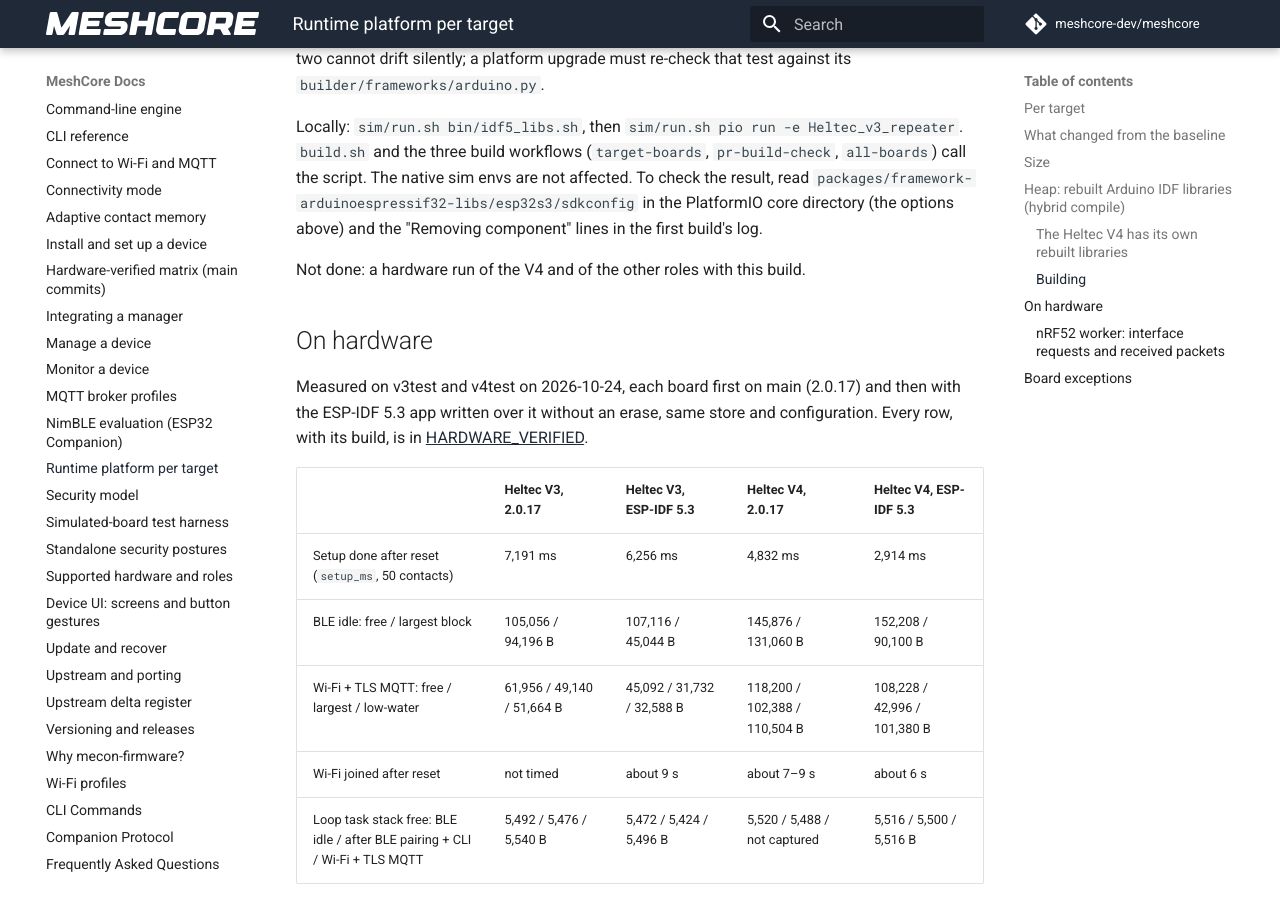
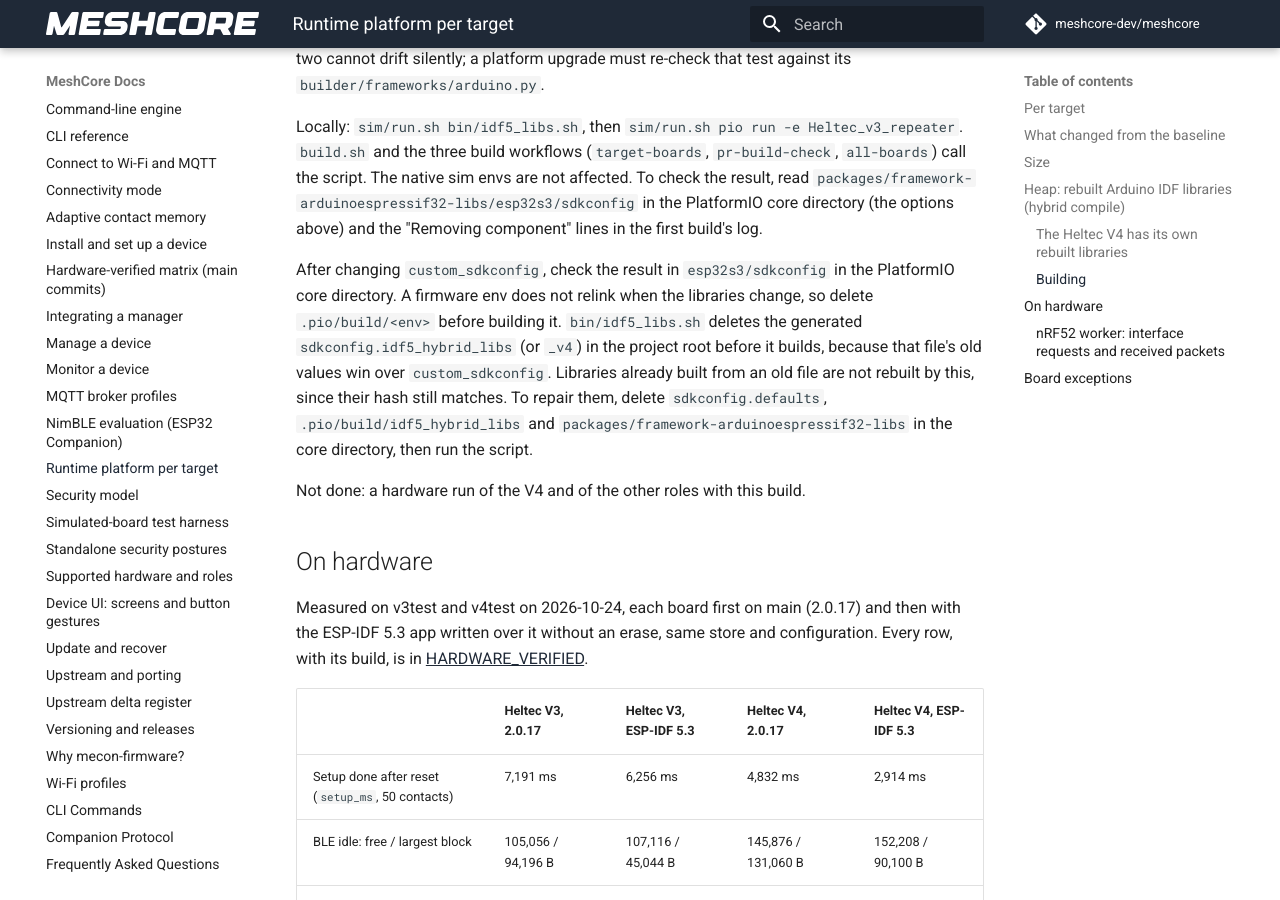
Before and after one commit to hoejriis/mecon-firmware, an MkDocs documentation site: the page built from docs/PLATFORM.md, in a window 1280 px wide and 900 px high, scrolled down 6704 px. Built offline with MkDocs 1.6.1 and Material for MkDocs 9.7.7, drawn with Linux system fonts in a browser that asks for light colours; comment, search, counter and statistics services are not loaded.

Commit message:
idf5_libs.sh: a stale sdkconfig no longer beats a changed custom_sdkconfig
The rebuild writes sdkconfig.<stub> into the project root, gitignored, and keeps
it. The next rebuild takes the old values from it, so a changed custom_sdkconfig
reaches the hash and triggers the rebuild but not the libraries. CI always starts
fresh and never sees this; makr-c0's local tree did, with IPC stacks at 1024.

The file is read only by a rebuild, so the script can delete it on every run.
PLATFORM.md also says a firmware env does not relink when the libraries change,
and how to repair libraries already built from an old file.

Co-Authored-By: Claude Opus 5.5 (1M context) <noreply@anthropic.com>

```diff
--- a/docs/PLATFORM.md
+++ b/docs/PLATFORM.md
@@ -106,6 +106,8 @@ A `pio run` without step 1 stops at once and says to run it (`bin/idf5_check.py`
 
 Locally: `sim/run.sh bin/idf5_libs.sh`, then `sim/run.sh pio run -e Heltec_v3_repeater`. `build.sh` and the three build workflows (`target-boards`, `pr-build-check`, `all-boards`) call the script. The native sim envs are not affected. To check the result, read `packages/framework-arduinoespressif32-libs/esp32s3/sdkconfig` in the PlatformIO core directory (the options above) and the "Removing component" lines in the first build's log.
 
+After changing `custom_sdkconfig`, check the result in `esp32s3/sdkconfig` in the PlatformIO core directory. A firmware env does not relink when the libraries change, so delete `.pio/build/<env>` before building it. `bin/idf5_libs.sh` deletes the generated `sdkconfig.idf5_hybrid_libs` (or `_v4`) in the project root before it builds, because that file's old values win over `custom_sdkconfig`. Libraries already built from an old file are not rebuilt by this, since their hash still matches. To repair them, delete `sdkconfig.defaults`, `.pio/build/idf5_hybrid_libs` and `packages/framework-arduinoespressif32-libs` in the core directory, then run the script.
+
 Not done: a hardware run of the V4 and of the other roles with this build.
 
 ## On hardware
```
Also changed, not shown: 1 other file.
